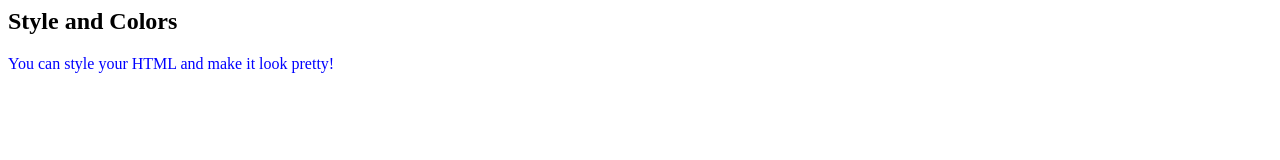
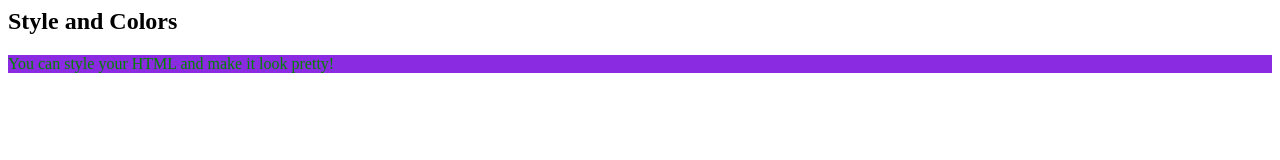
Before and after one commit to BladeKitana732/HTML_FreeCodeCampYT, a plain HTML site: page index.html in a window 1280 px wide. Drawn offline with Linux system fonts and the light colour scheme.

Commit message:
playing with color attributes

```diff
--- a/index.html
+++ b/index.html
@@ -8,6 +8,6 @@
     <body>
         <h2>Style and Colors</h2>
         <!-- give attribute of style -->
-        <p style="color: blue;">You can style your HTML and make it look pretty!</p>
+        <p style="color: green; background-color: blueviolet;">You can style your HTML and make it look pretty!</p>
     </body>
 </html>
```
